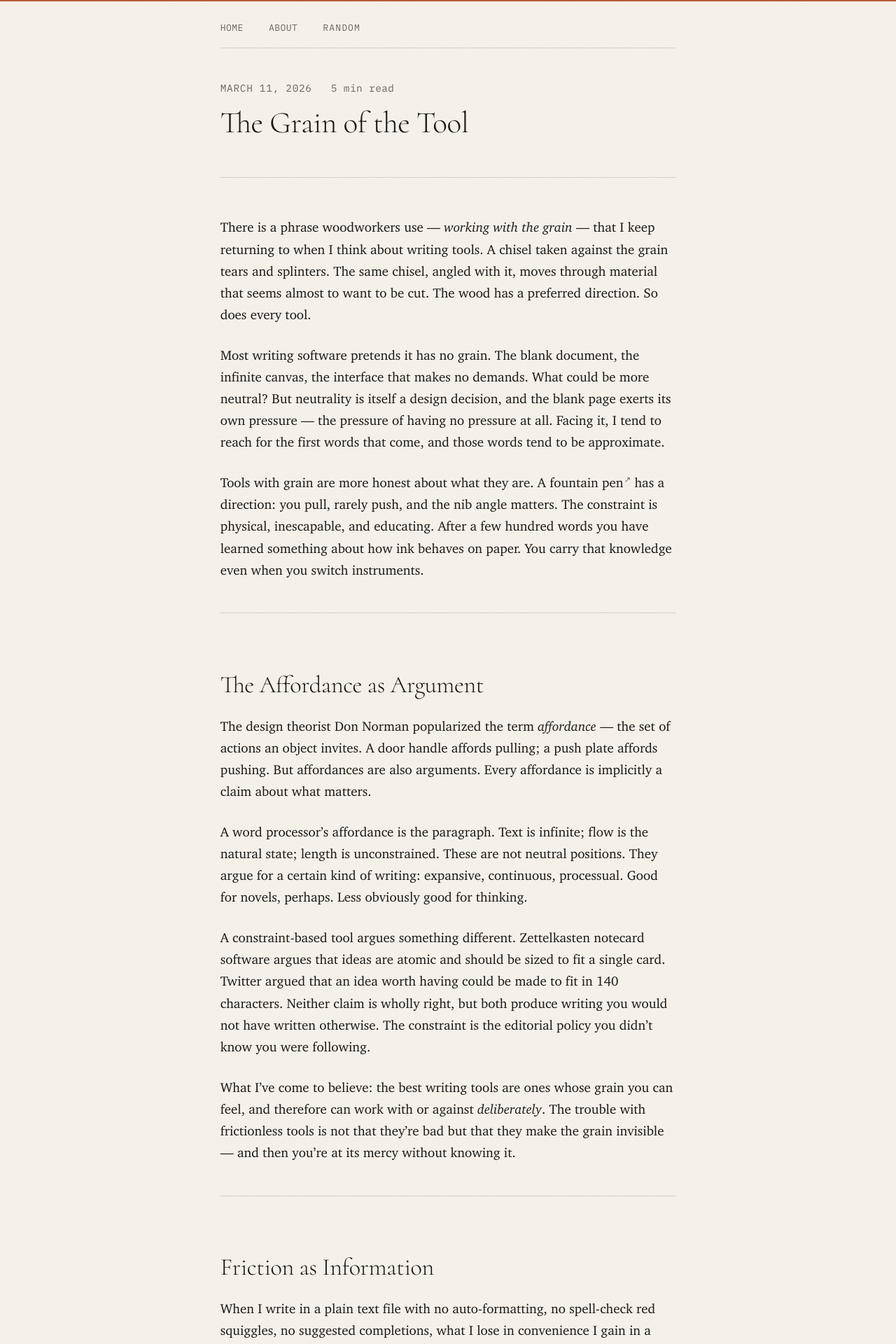
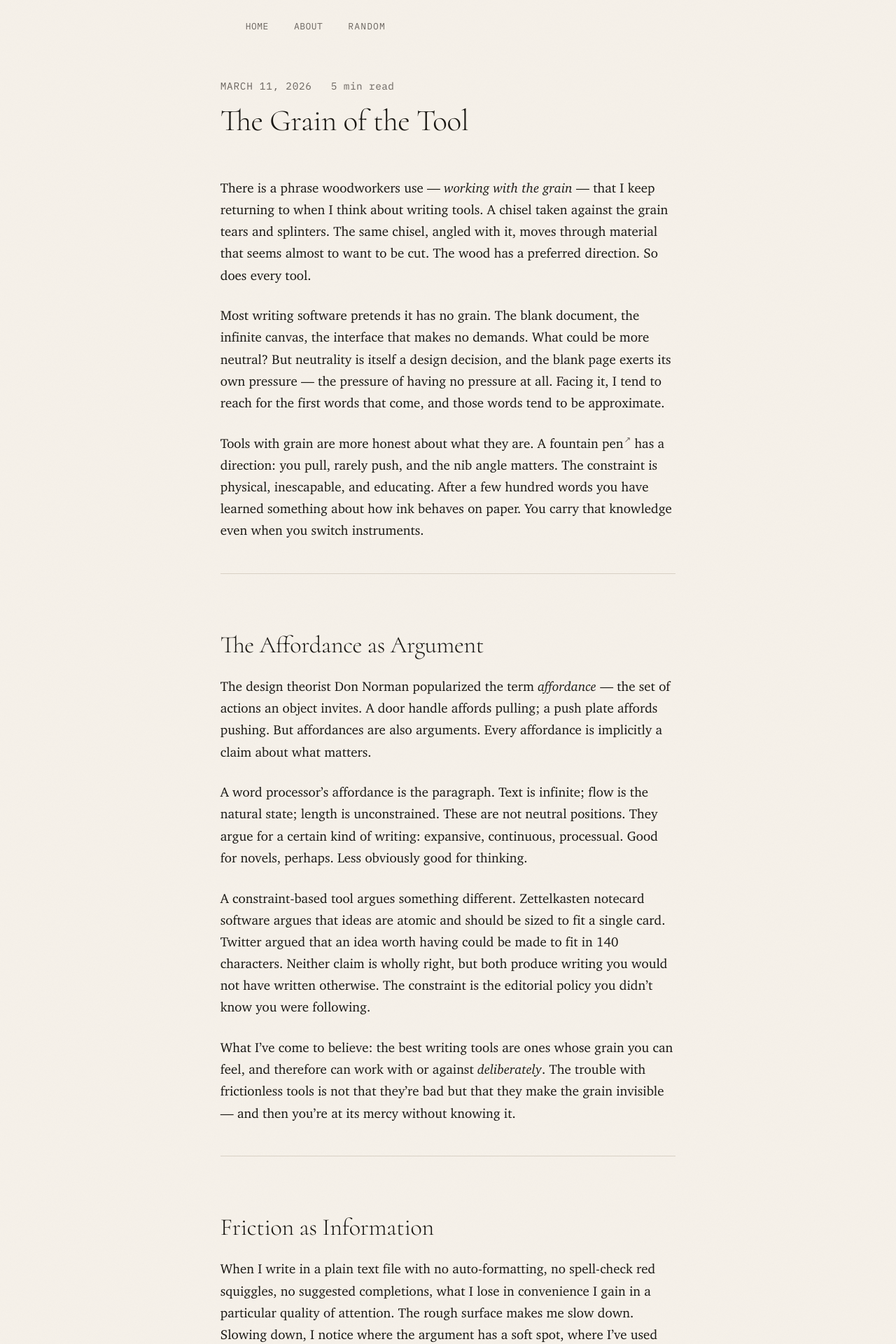
Before and after one commit to matt-zb/matt-zb.github.io, a Jekyll site: the page built from _posts/2026-03-11-the-grain-of-the-tool.md, in a window 1280 px wide. Shown: the top 1920 px of the page at 70% size. Built offline with Jekyll 4.4.1, drawn with Linux system fonts in a browser that asks for light colours; some web fonts are replaced; some of the changed text lies outside the part shown.

Commit message:
Fix highlighter hover effect, remove full-width elements and footer
- Add isolation:isolate to a.hl to create stacking context, fixing the
  analog highlighter hover animation that was invisible because ::before
  with z-index:-1 rendered behind the body background
- Remove full-width accent border-top from site-header
- Remove footer element entirely (author name already on index page)
- Remove decorative border rules from nav, index-intro, post-preview,
  post-header, and page-header — whitespace handles separation

https://claude.ai/code/session_01Be8Hbc8ywBiZABiRhYb4bV

```diff
--- a/_layouts/base.html
+++ b/_layouts/base.html
@@ -34,13 +34,6 @@
     {{ content }}
   </main>
 
-  <footer class="site-footer">
-    <p>
-      <span class="footer-year">{{ site.time | date: '%Y' }}</span>
-      &thinsp;·&thinsp;
-      {{ site.author }}
-    </p>
-  </footer>
 
   <script>
     // Classify external links and set up the analog highlighter effect.
--- a/assets/css/style.css
+++ b/assets/css/style.css
@@ -84,19 +84,16 @@ body {
 }
 
 .site-header {
+  max-width: 65ch;
+  margin: 0 auto;
   padding: 1.5rem 2rem 0;
-  /* Thin warm accent rule at top of every page — welcoming but unobtrusive */
-  border-top: 2px solid var(--accent);
 }
 
 .site-nav {
-  max-width: 65ch;
-  margin: 0 auto;
   display: flex;
   gap: 2rem;
   align-items: baseline;
   padding-bottom: 1rem;
-  border-bottom: 1px solid var(--rule);
 }
 
 .nav-link {
@@ -121,16 +118,6 @@ body {
   max-width: 65ch;
   margin: 0 auto;
   padding: 2.5rem 2rem 4rem;
-}
-
-.site-footer {
-  border-top: 1px solid var(--rule);
-  padding: 1.5rem 2rem;
-  text-align: center;
-  font-family: var(--font-mono);
-  font-size: 0.78rem;
-  color: var(--mid);
-  letter-spacing: 0.02em;
 }
 
 /* ─── Typography ─────────────────────────────────────────────── */
@@ -275,6 +262,7 @@ a.hl {
   position: relative;
   padding: 0 3px;
   margin: 0 -3px;
+  isolation: isolate; /* stacking context so ::before z-index:-1 sits above page bg */
 }
 
 /*
@@ -376,8 +364,6 @@ a.hl[data-pressure="3"]::before {
 
 .post-header {
   margin-bottom: 2.8rem;
-  padding-bottom: 1.6rem;
-  border-bottom: 1px solid var(--rule);
 }
 
 .post-meta {
@@ -437,9 +423,7 @@ a.hl[data-pressure="3"]::before {
 /* ─── Index / post list ──────────────────────────────────────── */
 
 .index-intro {
-  margin-bottom: 2rem;
-  padding-bottom: 1.5rem;
-  border-bottom: 1px solid var(--rule);
+  margin-bottom: 2.5rem;
 }
 
 .index-intro h1 {
@@ -460,11 +444,6 @@ a.hl[data-pressure="3"]::before {
 
 .post-preview {
   padding: 1.8rem 0;
-  border-bottom: 1px solid var(--rule);
-}
-
-.post-preview:first-child {
-  border-top: 1px solid var(--rule);
 }
 
 .post-preview .post-date {
@@ -522,8 +501,6 @@ a.hl[data-pressure="3"]::before {
 
 .page-header {
   margin-bottom: 2rem;
-  padding-bottom: 1.5rem;
-  border-bottom: 1px solid var(--rule);
 }
 
 .page-header h1 {
@@ -563,10 +540,6 @@ a.hl[data-pressure="3"]::before {
     gap: 1.5rem;
   }
 
-  .site-footer {
-    padding: 1.25rem;
-  }
-
   h1 { font-size: 2rem; }
   h2 { font-size: 1.6rem; }
   h3 { font-size: 1.35rem; }
```
